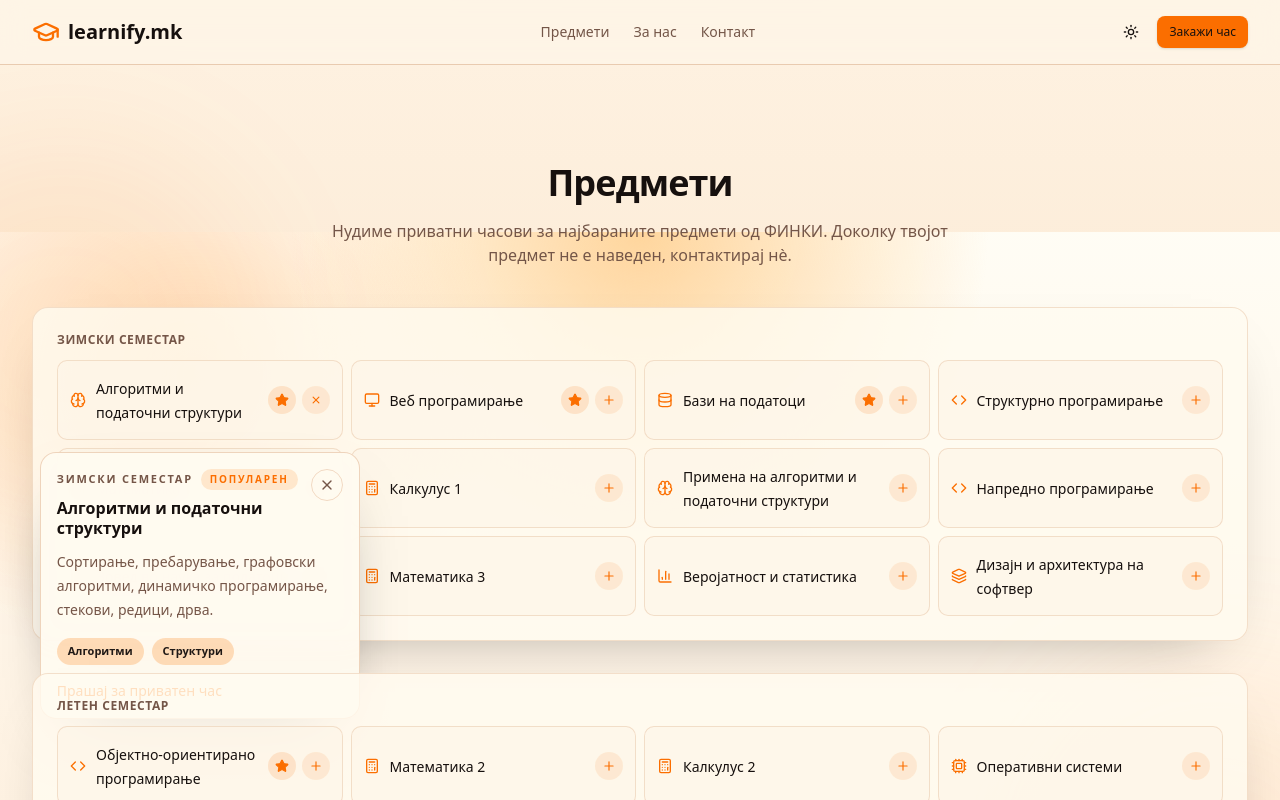
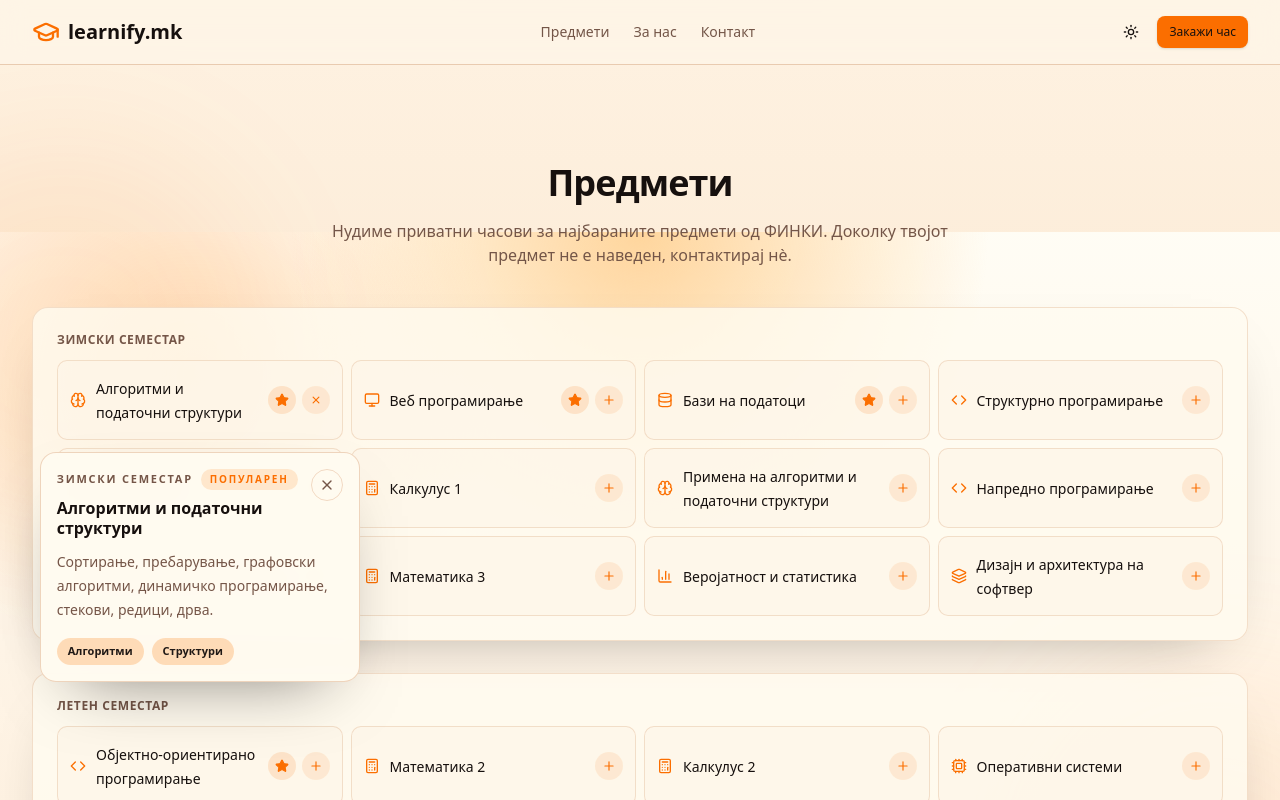
Before and after one commit to Delemangi/learnify, a React (Vite) app: page / in a window 1280 px wide. Both pictures are taken after a click on the button "Алгоритми и податочни структури". Shown: the part 568-1368 px from the top of the page. Built offline with nearby package versions, Linux system fonts and the light colour scheme.

Commit message:
Fix all remaining issues with popovers

```diff
--- a/src/components/courses-section.tsx
+++ b/src/components/courses-section.tsx
@@ -4,10 +4,10 @@ import { coursesBySemester, semesters } from '@/data/courses';
 
 export const CoursesSection = () => (
   <section
-    className="relative overflow-hidden py-20 sm:py-28"
+    className="relative z-20 isolate py-20 sm:py-28"
     id="courses"
   >
-    <div className="pointer-events-none absolute inset-0 -z-10">
+    <div className="pointer-events-none absolute inset-0 -z-10 overflow-hidden">
       <div className="absolute left-0 top-24 h-72 w-72 -translate-x-1/3 rounded-full bg-primary/8 blur-3xl sm:h-96 sm:w-96" />
       <div className="absolute bottom-16 right-0 h-72 w-72 translate-x-1/3 rounded-full bg-accent/12 blur-3xl sm:h-96 sm:w-96" />
     </div>
--- a/src/components/courses/course-card.tsx
+++ b/src/components/courses/course-card.tsx
@@ -1,5 +1,13 @@
 import { Plus, Star, X } from 'lucide-react';
-import { useEffect, useId, useRef, useState } from 'react';
+import {
+  type RefObject,
+  useEffect,
+  useId,
+  useLayoutEffect,
+  useRef,
+  useState,
+} from 'react';
+import { createPortal } from 'react-dom';
 
 import { Badge } from '@/components/ui/badge';
 import { type CourseData, type Semester, semesterLabels } from '@/data/courses';
@@ -10,19 +18,141 @@ type CourseCardProps = {
   readonly semester: Semester;
 };
 
+type CoursePopoverProps = {
+  readonly course: CourseData;
+  readonly isDesktop: boolean;
+  readonly onClose: () => void;
+  readonly panelId: string;
+  readonly panelPosition: PanelPosition;
+  readonly panelRef: RefObject<HTMLDivElement | null>;
+  readonly semester: Semester;
+};
+
+type PanelPosition = null | {
+  left: number;
+  top: number;
+};
+
+const CoursePopover = ({
+  course,
+  isDesktop,
+  onClose,
+  panelId,
+  panelPosition,
+  panelRef,
+  semester,
+}: CoursePopoverProps) => {
+  if (isDesktop && !panelPosition) {
+    return null;
+  }
+
+  return (
+    <div
+      aria-label={course.title}
+      className="fixed inset-x-4 bottom-4 z-100 rounded-2xl border border-border/80 bg-card/95 p-4 text-left shadow-[0_28px_70px_-36px_rgba(0,0,0,0.55)] backdrop-blur-md sm:inset-auto sm:w-80 sm:-translate-x-1/2 dark:shadow-[0_28px_80px_-34px_rgba(0,0,0,0.82)]"
+      id={panelId}
+      ref={panelRef}
+      role="dialog"
+      style={
+        isDesktop && panelPosition
+          ? {
+              left: `${panelPosition.left}px`,
+              top: `${panelPosition.top}px`,
+            }
+          : undefined
+      }
+    >
+      <div className="flex items-start justify-between gap-3">
+        <div>
+          <div className="flex flex-wrap items-center gap-2 text-[11px] font-semibold uppercase tracking-[0.16em] text-muted-foreground">
+            <span>{semesterLabels[semester]} семестар</span>
+            {course.popular ? (
+              <Badge
+                className="rounded-full border-transparent bg-primary/15 px-2 py-0.5 text-[10px] text-primary hover:bg-primary/15"
+                variant="secondary"
+              >
+                Популарен
+              </Badge>
+            ) : null}
+          </div>
+          <h4 className="mt-2 text-base font-semibold leading-tight">
+            {course.title}
+          </h4>
+        </div>
+
+        <button
+          aria-label="Затвори"
+          className="inline-flex h-8 w-8 shrink-0 items-center justify-center rounded-full border border-border/70 text-muted-foreground transition-colors hover:bg-accent hover:text-foreground"
+          onClick={onClose}
+          type="button"
+        >
+          <X className="h-4 w-4" />
+        </button>
+      </div>
+
+      <p className="mt-3 text-sm leading-6 text-muted-foreground">
+        {course.description}
+      </p>
+
+      <div className="mt-4 flex flex-wrap gap-2">
+        {course.tags.map((tag) => (
+          <Badge
+            className="rounded-full bg-secondary/85 px-2.5 py-1 text-[11px]"
+            key={tag}
+            variant="secondary"
+          >
+            {tag}
+          </Badge>
+        ))}
+      </div>
+    </div>
+  );
+};
+
 export const CourseCard = ({ course, semester }: CourseCardProps) => {
   const Icon = ICON_MAP[course.icon];
   const [open, setOpen] = useState(false);
   const panelId = useId();
+  const [panelPosition, setPanelPosition] = useState<PanelPosition>(null);
+  const buttonRef = useRef<HTMLButtonElement>(null);
+  const panelRef = useRef<HTMLDivElement>(null);
   const wrapperRef = useRef<HTMLDivElement>(null);
 
-  useEffect(() => {
-    if (!open) {
-      return () => {};
+  useLayoutEffect(() => {
+    const updatePanelPosition = () => {
+      const rect = buttonRef.current?.getBoundingClientRect();
+
+      if (!rect) {
+        return;
       }
 
+      setPanelPosition({
+        left: rect.left + rect.width / 2,
+        top: rect.bottom + 12,
+      });
+    };
+
+    if (open) {
+      updatePanelPosition();
+      window.addEventListener('resize', updatePanelPosition);
+      window.addEventListener('scroll', updatePanelPosition, true);
+    }
+
+    return () => {
+      window.removeEventListener('resize', updatePanelPosition);
+      window.removeEventListener('scroll', updatePanelPosition, true);
+    };
+  }, [open]);
+
+  useEffect(() => {
     const handlePointerDown = (event: PointerEvent) => {
-      if (!wrapperRef.current?.contains(event.target as Node)) {
+      const target = event.target as Node;
+
+      if (
+        open &&
+        !wrapperRef.current?.contains(target) &&
+        !panelRef.current?.contains(target)
+      ) {
         setOpen(false);
       }
     };
@@ -33,14 +163,18 @@ export const CourseCard = ({ course, semester }: CourseCardProps) => {
       }
     };
 
+    if (open) {
       document.addEventListener('pointerdown', handlePointerDown);
       document.addEventListener('keydown', handleKeyDown);
+    }
 
     return () => {
       document.removeEventListener('pointerdown', handlePointerDown);
       document.removeEventListener('keydown', handleKeyDown);
     };
   }, [open]);
+
+  const isDesktop = typeof window !== 'undefined' && window.innerWidth >= 640;
 
   return (
     <div
@@ -66,6 +200,7 @@ export const CourseCard = ({ course, semester }: CourseCardProps) => {
         onClick={() => {
           setOpen((current) => !current);
         }}
+        ref={buttonRef}
         type="button"
       >
         <Icon className="h-4 w-4 shrink-0 text-primary" />
@@ -92,70 +227,32 @@ export const CourseCard = ({ course, semester }: CourseCardProps) => {
         </div>
       </button>
 
-      {open ? (
-        <div
-          aria-label={course.title}
-          className="fixed inset-x-4 bottom-4 z-50 rounded-2xl border border-border/80 bg-card/95 p-4 text-left shadow-[0_28px_70px_-36px_rgba(0,0,0,0.55)] backdrop-blur-md sm:absolute sm:inset-x-auto sm:bottom-auto sm:left-1/2 sm:top-[calc(100%+0.75rem)] sm:z-20 sm:w-80 sm:-translate-x-1/2 dark:shadow-[0_28px_80px_-34px_rgba(0,0,0,0.82)]"
-          id={panelId}
-          role="dialog"
-        >
-          <div className="flex items-start justify-between gap-3">
-            <div>
-              <div className="flex flex-wrap items-center gap-2 text-[11px] font-semibold uppercase tracking-[0.16em] text-muted-foreground">
-                <span>{semesterLabels[semester]} семестар</span>
-                {course.popular ? (
-                  <Badge
-                    className="rounded-full border-transparent bg-primary/15 px-2 py-0.5 text-[10px] text-primary hover:bg-primary/15"
-                    variant="secondary"
-                  >
-                    Популарен
-                  </Badge>
-                ) : null}
-              </div>
-              <h4 className="mt-2 text-base font-semibold leading-tight">
-                {course.title}
-              </h4>
-            </div>
-
+      {open
+        ? createPortal(
+            <>
               <button
-              aria-label="Затвори"
-              className="inline-flex h-8 w-8 shrink-0 items-center justify-center rounded-full border border-border/70 text-muted-foreground transition-colors hover:bg-accent hover:text-foreground"
+                aria-label="Затвори детали за предметот"
+                className="fixed inset-0 z-90 bg-black/20 backdrop-blur-[1px] sm:hidden"
                 onClick={() => {
                   setOpen(false);
                 }}
                 type="button"
-            >
-              <X className="h-4 w-4" />
-            </button>
-          </div>
-
-          <p className="mt-3 text-sm leading-6 text-muted-foreground">
-            {course.description}
-          </p>
-
-          <div className="mt-4 flex flex-wrap gap-2">
-            {course.tags.map((tag) => (
-              <Badge
-                className="rounded-full bg-secondary/85 px-2.5 py-1 text-[11px]"
-                key={tag}
-                variant="secondary"
-              >
-                {tag}
-              </Badge>
-            ))}
-          </div>
-
-          <a
-            className="mt-4 inline-flex text-sm font-medium text-primary transition-opacity hover:opacity-80"
-            href="#contact"
-            onClick={() => {
+              />
+              <CoursePopover
+                course={course}
+                isDesktop={isDesktop}
+                onClose={() => {
                   setOpen(false);
                 }}
-          >
-            Прашај за приватен час
-          </a>
-        </div>
-      ) : null}
+                panelId={panelId}
+                panelPosition={panelPosition}
+                panelRef={panelRef}
+                semester={semester}
+              />
+            </>,
+            document.body,
+          )
+        : null}
     </div>
   );
 };
```
Lines whose indentation alone changed are shown as unchanged.
